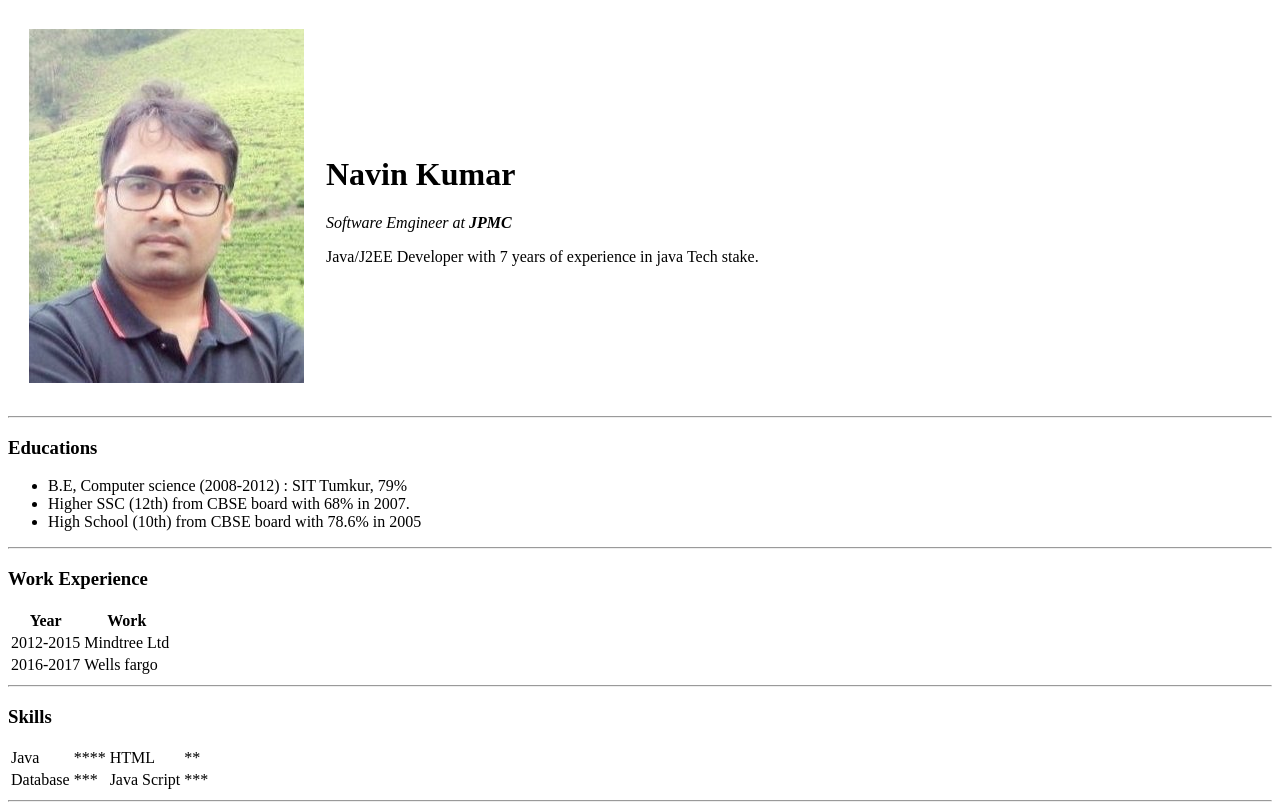
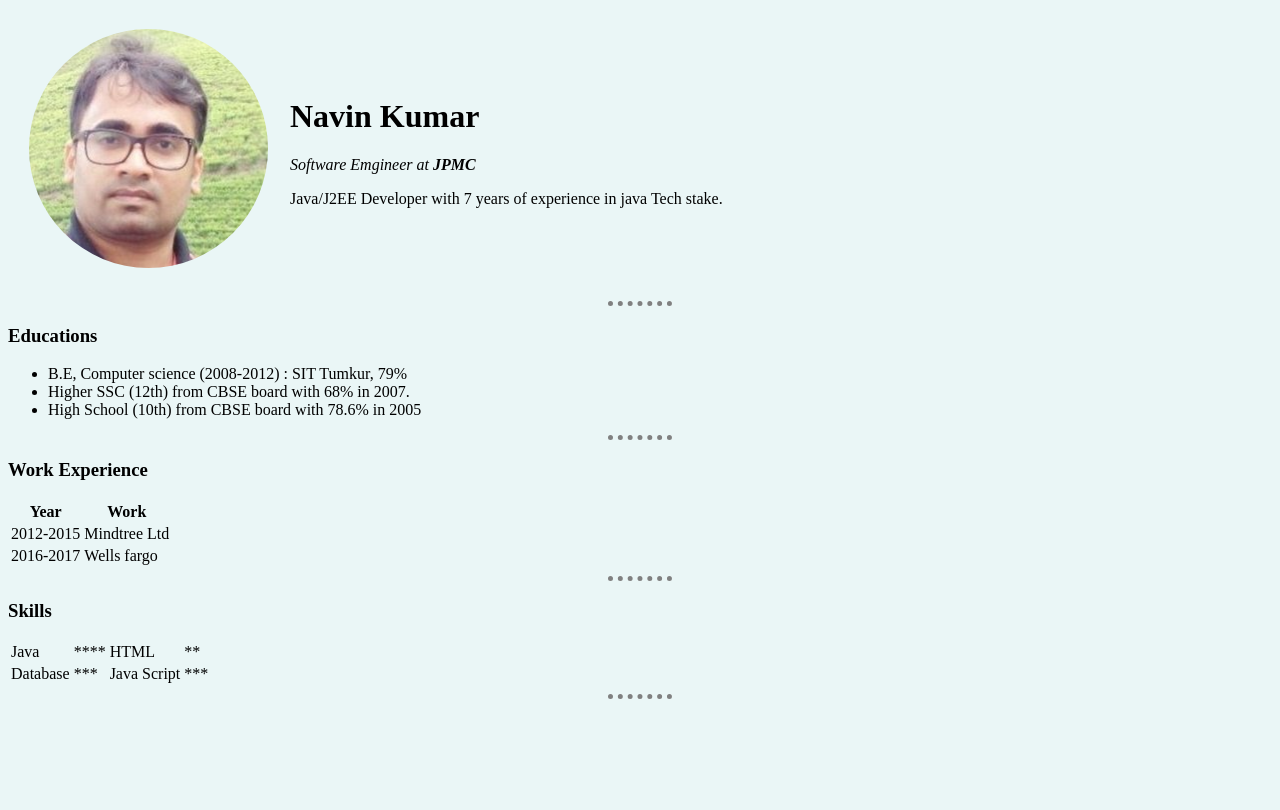
Before and after one commit to rajnaveen2/cv, a plain HTML site: page index.html in a window 1280 px wide. Drawn offline with Linux system fonts and the light colour scheme.

Commit message:
Added css file

```diff
--- /dev/null
+++ b/css/style.css
@@ -0,0 +1,11 @@
+body{
+  background-color: #EAF6F6;
+}
+
+hr {
+  border-style: dotted none none;
+  border-color: grey;
+  border-width: 5px;
+  width: 5%;
+
+}
--- a/index.html
+++ b/index.html
@@ -4,22 +4,19 @@
 <head>
   <meta charset="utf-8">
   <title>Navin Profile</title>
+  <link rel="stylesheet" href="css/style.css">
 </head>
 
 <body>
   <table cellspacing="20">
     <tr>
       <td>
-        <img src="Navin.jpg" alt="Navin Profile Picture" />
+        <img src="images/Navin.png" alt="Navin Profile Picture" />
       </td>
       <td>
         <h1>Navin Kumar</h1>
-        <p>
-          <em>Software Emgineer at <strong>JPMC</strong></em>
-        </p>
-        <p>
-          Java/J2EE Developer with 7 years of experience in java Tech stake.
-        </p>
+        <p><em>Software Emgineer at <strong>JPMC</strong></em></p>
+        <p>Java/J2EE Developer with 7 years of experience in java Tech stake.</p>
 
       </td>
     </tr>
```
Also changed, not shown: images/Navin.png (added).
